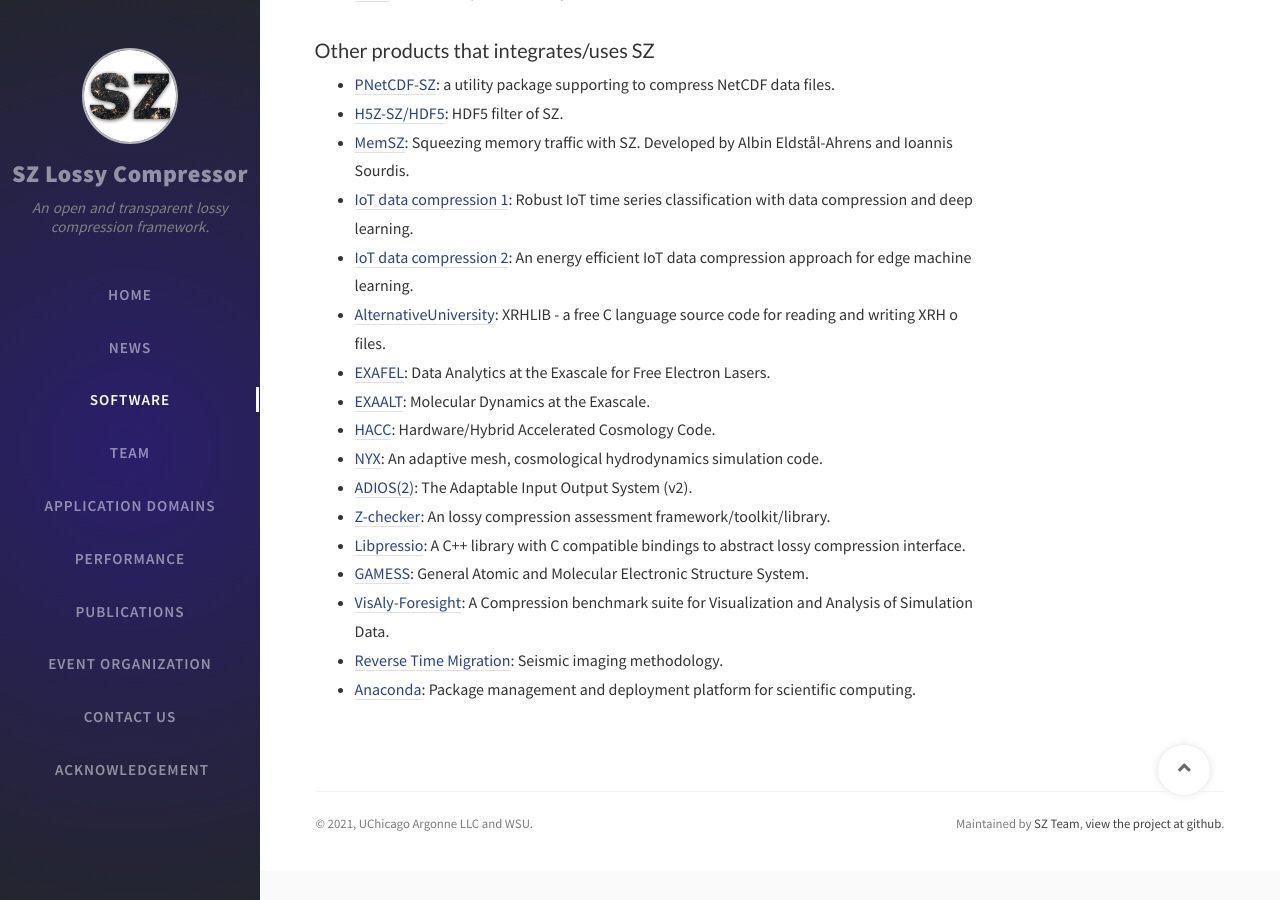
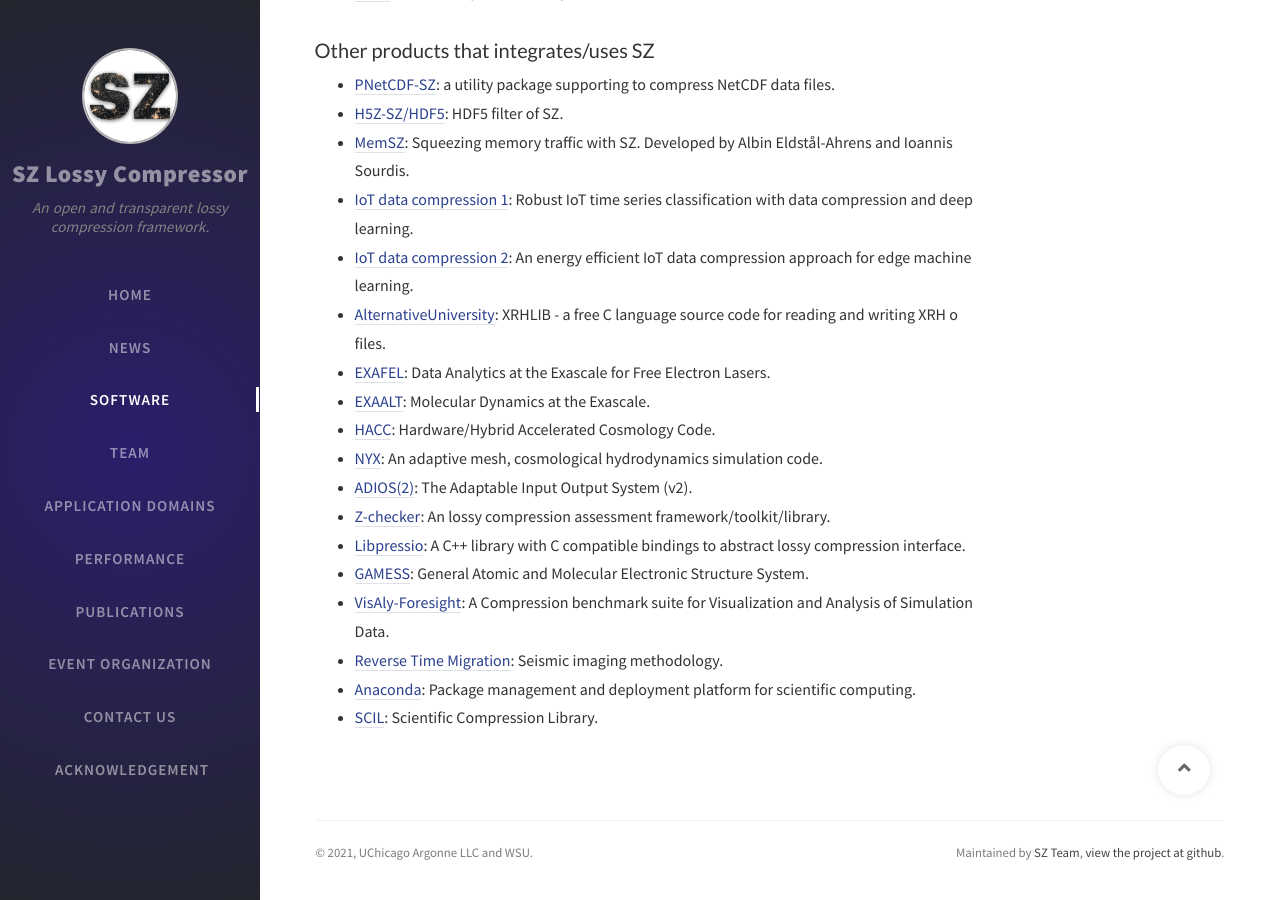
Before and after one commit to szcompressor/szcompressor.github.io, a Jekyll site: the page built from tabs/software.md, in a window 1280 px wide and 900 px high, scrolled down 579 px. Built offline with Jekyll 4.4.1, drawn with Linux system fonts in a browser that asks for light colours; nearby versions of some CDN libraries; comment, search, counter and statistics services are not loaded.

Commit message:
add scil

```diff
--- a/tabs/software.md
+++ b/tabs/software.md
@@ -36,3 +36,4 @@
 - [VisAly-Foresight](https://github.com/lanl/VizAly-Foresight): A Compression benchmark suite for Visualization and Analysis of Simulation Data.
 - [Reverse Time Migration](https://wiki.seg.org/wiki/Reverse_time_migration): Seismic imaging methodology.
 - [Anaconda](https://anaconda.org/williamfgc/sz): Package management and deployment platform for scientific computing.
+- [SCIL](https://github.com/JulianKunkel/scil): Scientific Compression Library.
```
